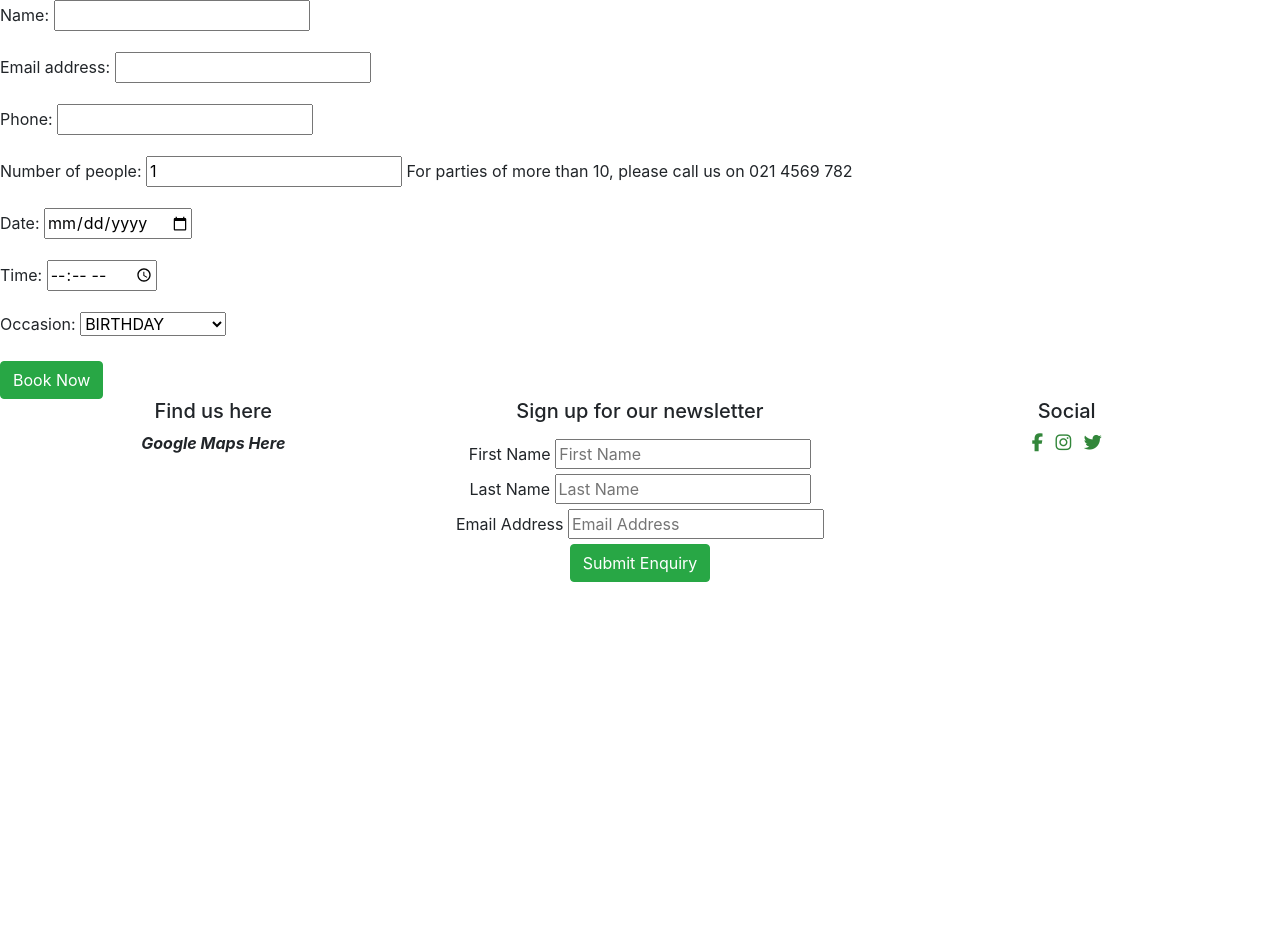
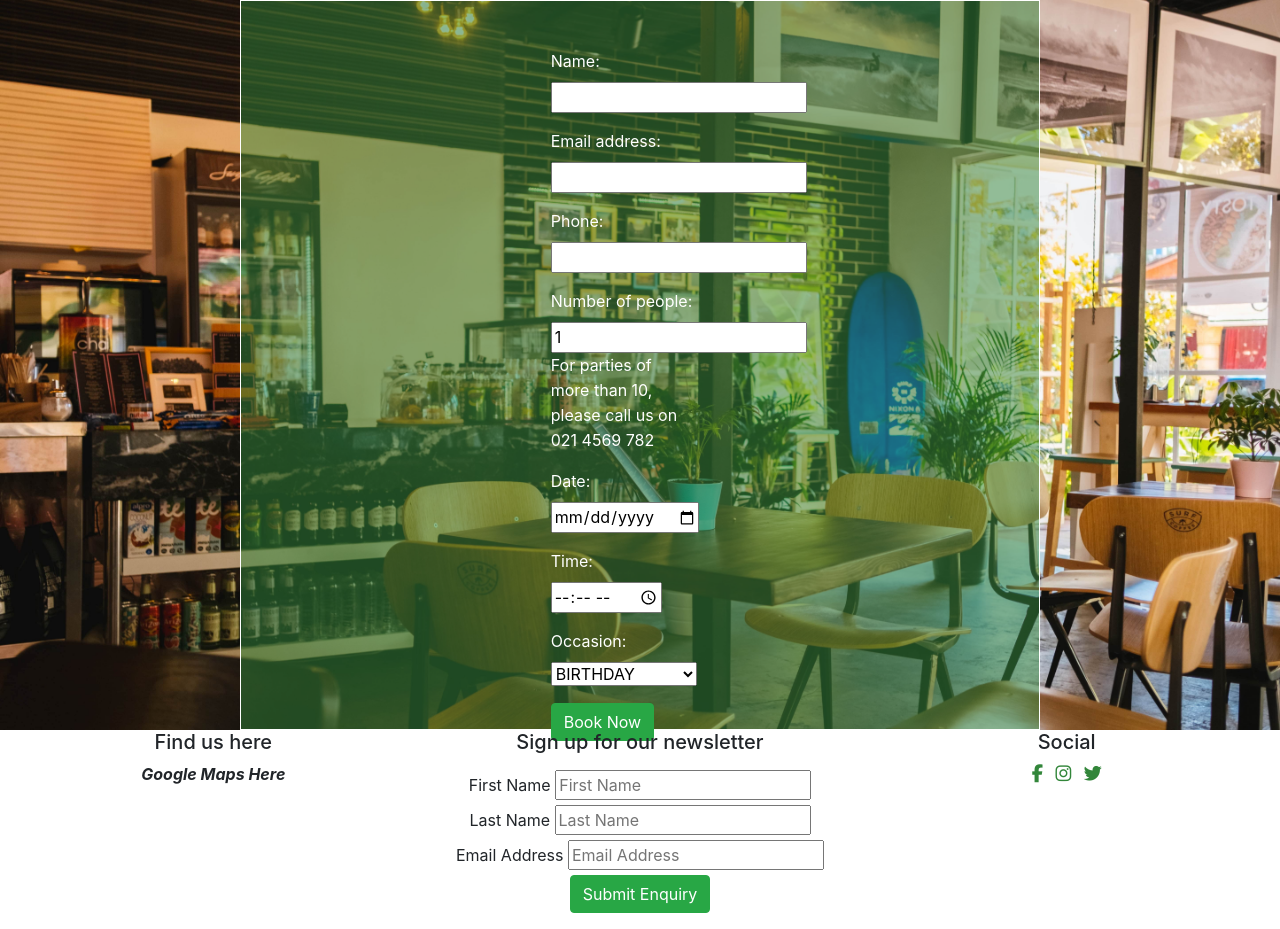
Before and after one commit to Martiless/nondairy-godmother, a Django app: page /bookings/ in a window 1280 px wide. Shown: the part 226-1155 px from the top of the page. Before the commit the page ends 808 px from the top, so only its background shows below. Run offline with Django 3.2, Linux system fonts and the light colour scheme; some libraries are stand-ins or nearby versions.

Commit message:
Initial styling of bookings.html

```diff
--- a/static/css/style.css
+++ b/static/css/style.css
@@ -236,6 +236,27 @@ hr {
 
 }
 
+/* booking page */
+
+.book_a_table {
+    background-image: url('/static/images/restaurant_image.jpg');
+    background-size: cover;
+    background-position: center;
+    background-attachment: fixed;
+}
+
+.booking_container {
+    width: 800px;
+    height: 730px;
+    padding-left: 137px;
+    border-style: solid;
+    border-color: #ffffff;
+    color: #ffffff;
+    background-color: rgba(50, 134, 58, .5);
+    border-width: 1px;
+    margin: auto;
+}
+
 
 /*Thank you page*/
 
--- a/templates/bookings.html
+++ b/templates/bookings.html
@@ -2,50 +2,19 @@
 
 {% block content %}
 
-<form method="POST">
-    {% csrf_token %}
-    {{form.as_p}}
+<section id="booking" class="book_a_table">
+    <div class="booking_container">
+        <div class="row">
+            <div class="col-md-3 mt-5 offset-md-3">
+                <form method="POST">
+                    {% csrf_token %}
+                    {{form.as_p}}
 
-   <!-- <div class="form-row">
-        <div class="form-group col-md-6">
-            <label for="Name">Full Name</label>
-            <input type="name" class="booking-form" id="name" placeholder="Full Name" required>
-        </div>
-        <div class="form-group col-md-6">
-            <label for="inputEmail4">Email</label>
-            <input type="email" class="booking-form" id="inputEmail4" placeholder="Email" required>
-        </div>
-        <div class="form-group col-md-6">
-            <label for="phone-number">Phone</label>
-            <input type="number" class="booking-form" id="phone-number" placeholder="Phone" required>
+                    <button id="submit-button" class="btn btn-success">Book Now</button>
+                </form>
+            </div>
         </div>
     </div>
-    <div class="form-row">
-        <div class="form-group">
-            <label for="numnerOfPeople">Number of People</label>
-            <select class="booking-form" id="numnerOfPeople" required>
-                <option>1</option>
-                <option>2</option>
-                <option>3</option>
-                <option>4</option>
-                <option>5</option>
-                <option>6</option>
-                <option>7</option>
-                <option>8</option>
-                <option>9</option>
-                <option>10</option>
-            </select>
-            <p class="alert alert-light">For bookings of more than 10 pax please call 021 4987 654</p>
-        </div>
-        <div class="form-group">
-            <label for="date">Date</label>
-            <input class="booking-form" id="date" name="date" type="date" value="01-01-2022" required>
-            <div class="form-group">
-                <label for="Time">Time</label>
-                <input class="booking-form" id="time" name="time" type="time" value="18:00" required>
-            </div>
-        </div>-->
-        <button id="submit-button" class="btn btn-success">Book Now</button>
-</form>
+</section>
 
 {%endblock%}
```
